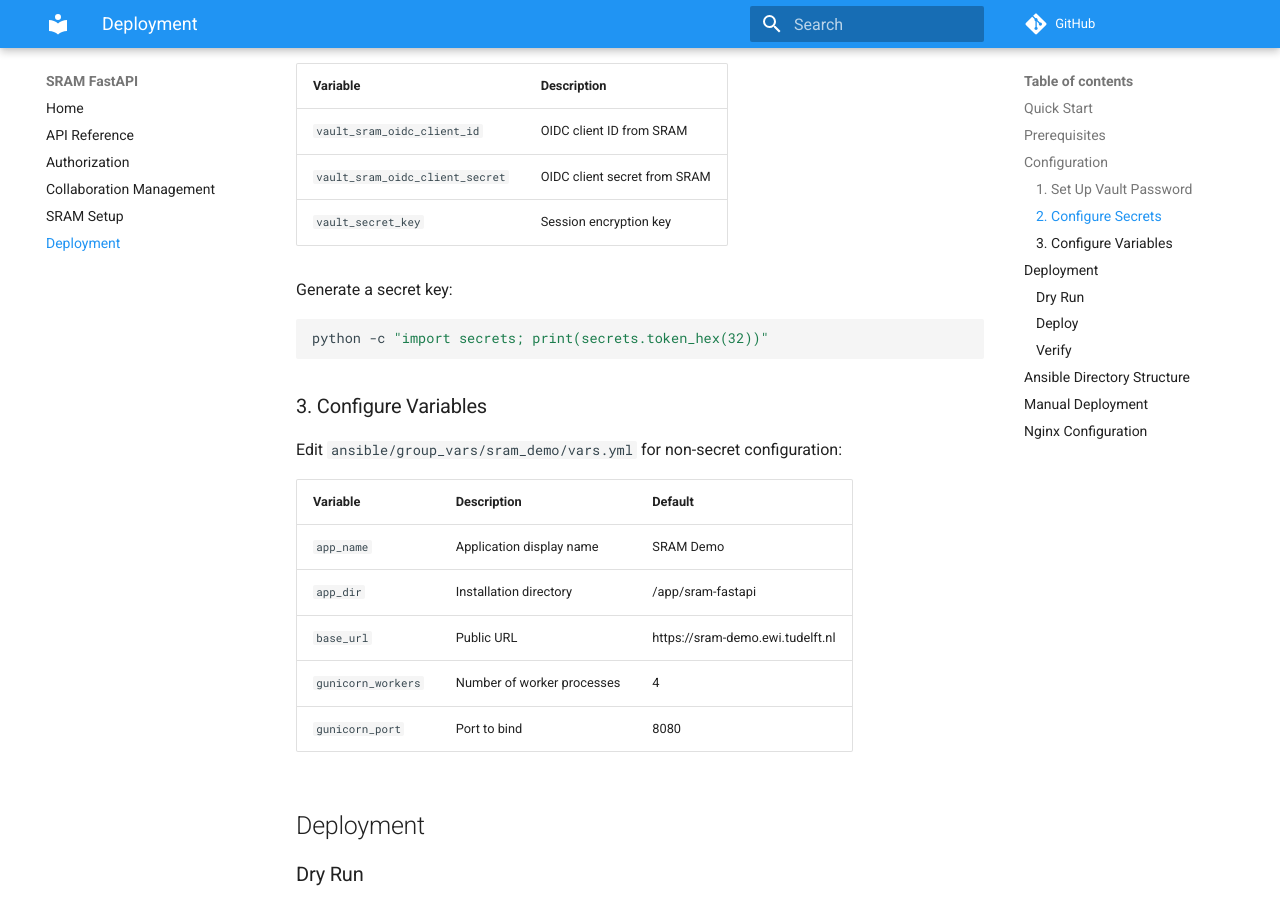
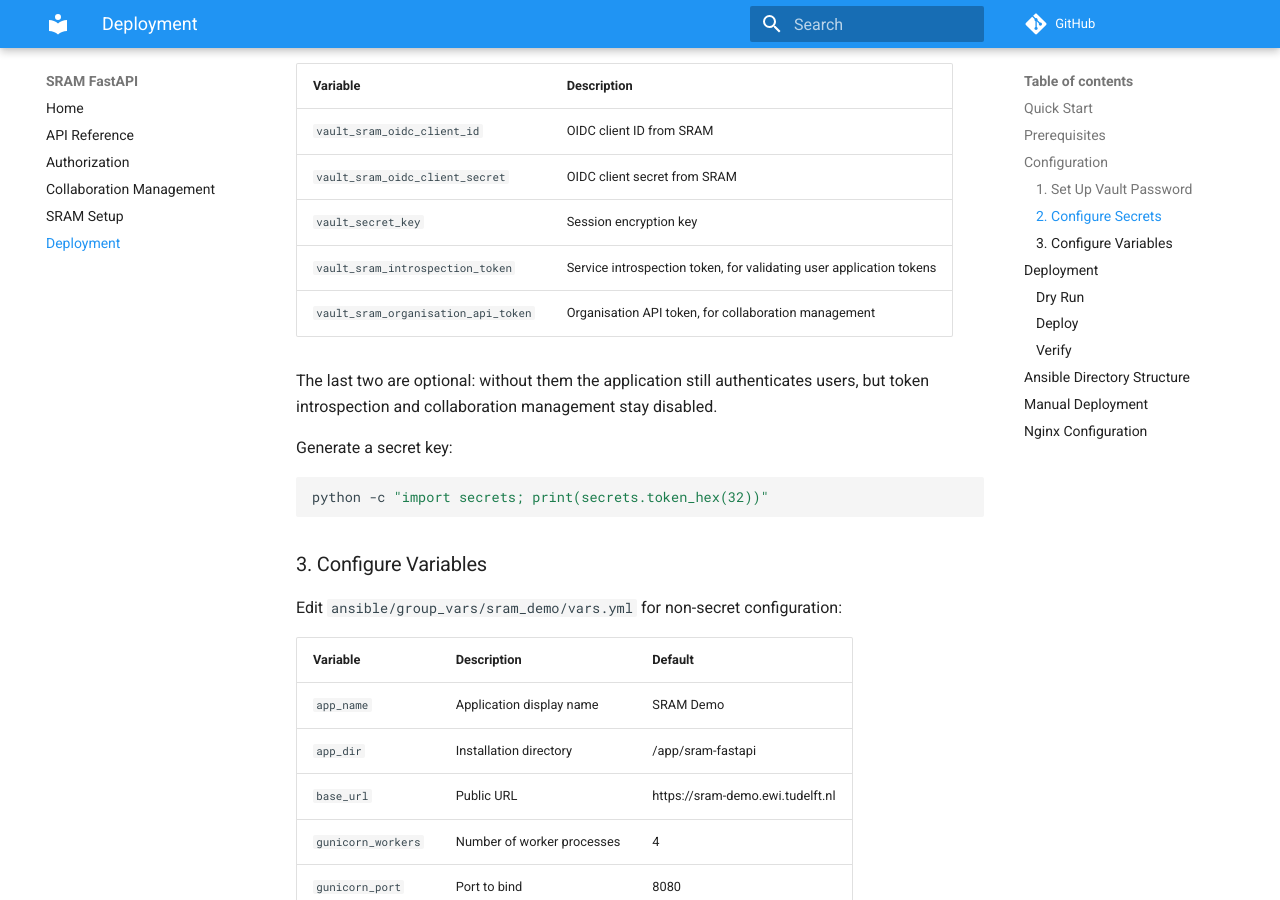
Before and after one commit to sorenwacker/sram-fastapi, an MkDocs documentation site: the page built from docs/deployment.md, in a window 1280 px wide and 900 px high, scrolled down 1180 px. Built offline with MkDocs 1.6.1 and Material for MkDocs 9.7.7, drawn with Linux system fonts in a browser that asks for light colours; comment, search, counter and statistics services are not loaded.

Commit message:
List the vault secrets the collaboration and introspection features need

```diff
--- a/docs/deployment.md
+++ b/docs/deployment.md
@@ -54,6 +54,10 @@ Required secrets:
 | `vault_sram_oidc_client_id` | OIDC client ID from SRAM |
 | `vault_sram_oidc_client_secret` | OIDC client secret from SRAM |
 | `vault_secret_key` | Session encryption key |
+| `vault_sram_introspection_token` | Service introspection token, for validating user application tokens |
+| `vault_sram_organisation_api_token` | Organisation API token, for collaboration management |
+
+The last two are optional: without them the application still authenticates users, but token introspection and collaboration management stay disabled.
 
 Generate a secret key:
 
```
